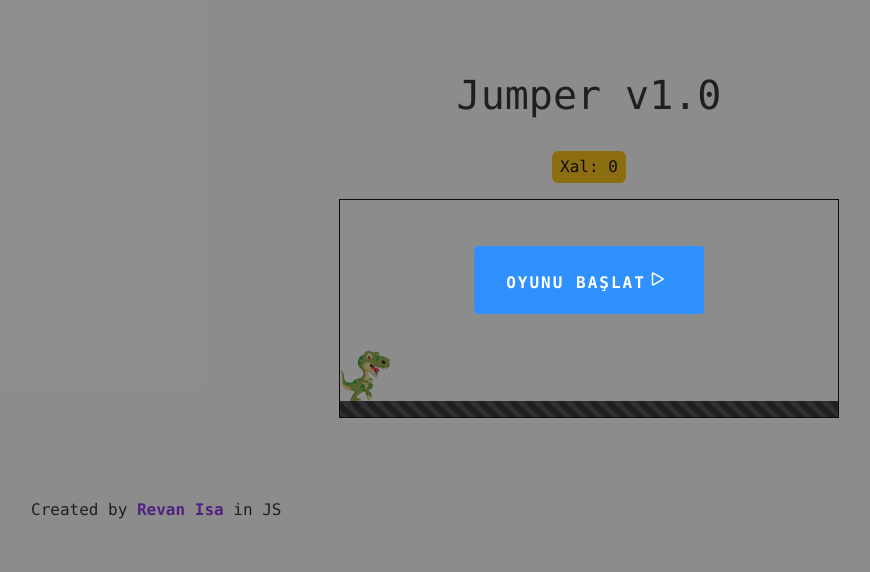
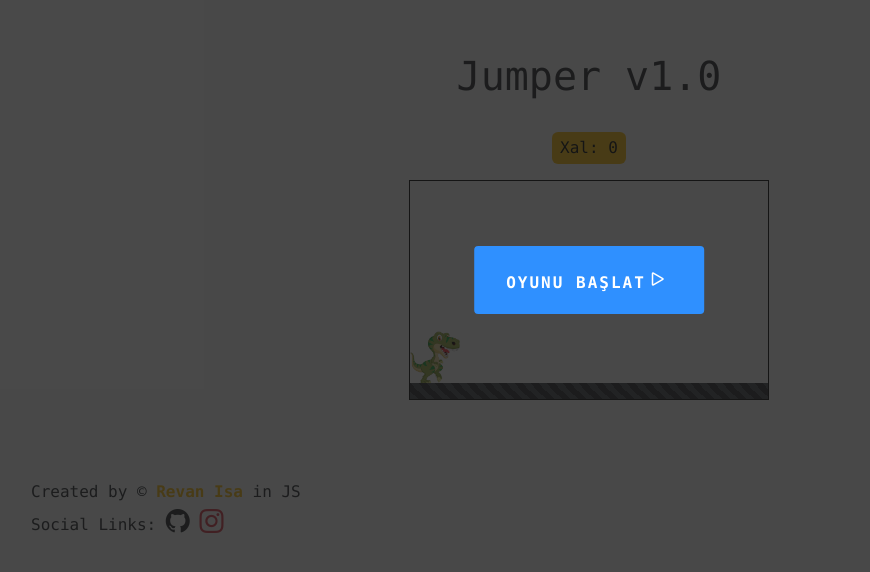
Before and after one commit to revan-isa/Jumper-Game, a plain HTML site: page index.html in a window 1280 px wide. Shown: the part 120-692 px from the top of the page, without its empty margins (51-921 px from the left). Drawn offline with nearby package versions, Linux system fonts and the light colour scheme.

Commit message:
Add files via upload
Some changes.

```diff
--- a/app.js
+++ b/app.js
@@ -53,7 +53,7 @@ let checkDead = setInterval(() => {
   );
 
   let blockLeft = parseInt(
-    window.getComputedStyle(block).getPropertyValue("left") // 480px
+    window.getComputedStyle(block).getPropertyValue("left") // 100%
   );
 
   if (blockLeft <= 50 && blockLeft >= 0 && characterTop >= 130) {
--- a/index.html
+++ b/index.html
@@ -52,7 +52,17 @@
     </div>
 
     <div class="container link font-monospace">
-      Created by <a href="https://github.com/revan-isa">Revan Isa </a>in JS
+      Created by &copy <span class="text-warning fw-bold">Revan Isa</span> in JS
+
+      <div class="links">
+        Social Links:
+        <a class="link-dark fs-4" href="https://github.com/revan-isa"
+          ><i class="bi bi-github"></i
+        ></a>
+        <a class="link-danger fs-4" href="https://www.instagram.com/revan_isa/"
+          ><i class="bi bi-instagram"></i
+        ></a>
+      </div>
     </div>
     <script src="app.js"></script>
   </body>
--- a/main.css
+++ b/main.css
@@ -1,6 +1,7 @@
 * {
   padding: 0;
   margin: 0;
+  box-sizing: border-box;
 }
 
 body {
@@ -20,14 +21,15 @@ h1 {
 }
 
 #game {
-  width: 500px;
-  height: 219px;
+  min-width: 360px;
+  height: 220px;
   border: 1px solid black;
   overflow: hidden;
   position: relative;
   z-index: 1;
 }
 
+/* button and dark transparent cover */
 #btn {
   padding: 1rem 2rem;
   border: none;
@@ -56,7 +58,7 @@ h1 {
 }
 
 #layer {
-  background-color: rgba(27, 27, 27, 0.5);
+  background-color: rgba(27, 27, 27, 0.8);
   width: 100%;
   height: 100vh;
   position: absolute;
@@ -66,7 +68,9 @@ h1 {
   bottom: 0;
   right: 0;
 }
+/* ================= */
 
+/* main field */
 #character {
   width: 50px;
   height: 50px;
@@ -89,14 +93,17 @@ h1 {
 @keyframes jump {
   0% {
     top: 150px;
+    left: 0px;
   }
 
   50% {
     top: 50px;
+    left: 50px;
   }
 
   100% {
     top: 150px;
+    left: 0px;
   }
 }
 
@@ -123,12 +130,7 @@ h1 {
   }
 }
 
+/* footer field */
 .link {
   margin-top: 5rem;
 }
-
-.link a {
-  text-decoration: none;
-  color: blueviolet;
-  font-weight: bold;
-}
```
